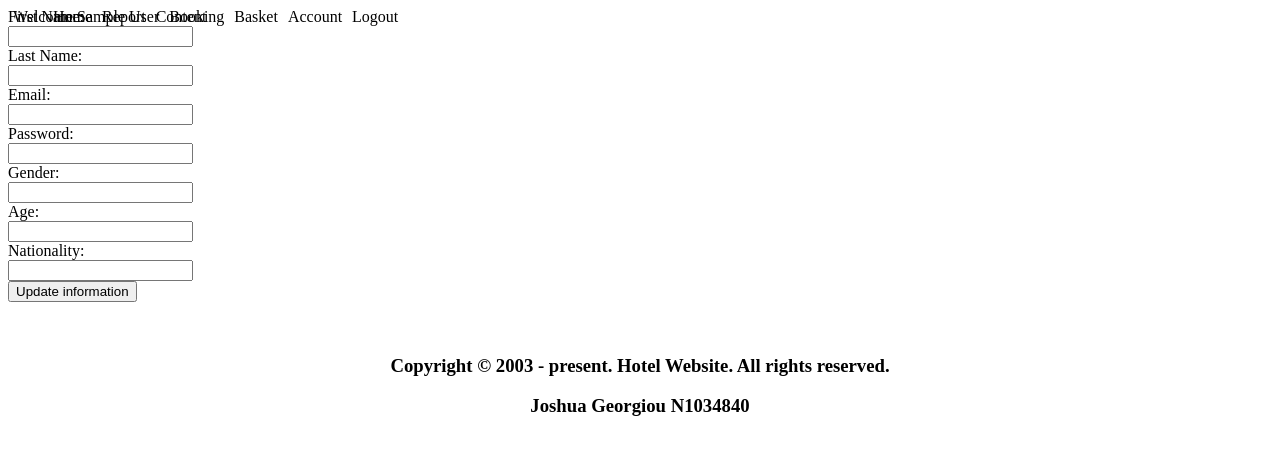
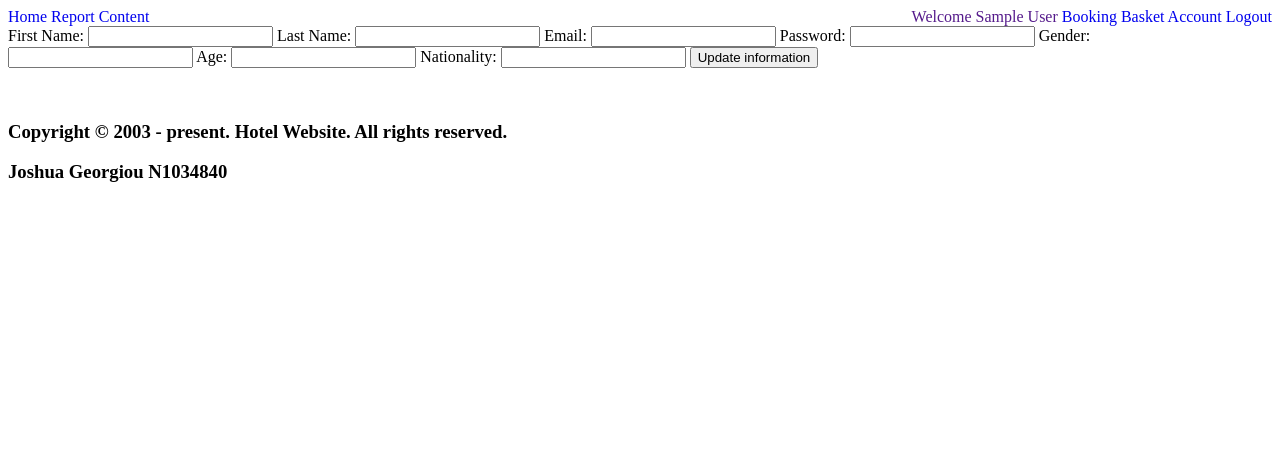
Before and after one commit to JoshG232/HotelSystem, a PHP site: page /account.php in a window 1280 px wide. Shown: the top 455 px of the page. Run offline with PHP 8.4, Linux system fonts and the light colour scheme; the visitor is signed in with stand-in values (Sample User, id 1); data that the repository does not hold is empty.

Commit message:
style changes

```diff
--- a/account.php
+++ b/account.php
@@ -1,7 +1,18 @@
 <?php include 'headerNav.php';?>
 <?php include "./config/database.php"; ?>
 <link rel="stylesheet" href="style.css">
+<style>
+    div.basketDisplay{
+        display: block;
+    }
+    input.hiddenVariables{
+        display:none;
+    }
+
+
+</style>
 <body>
+
 <?php
     $customerID = $_SESSION['customerID'];
     $sql = "SELECT * FROM customer WHERE customerID='$customerID'";
@@ -12,6 +23,7 @@
     $sql = "SELECT * FROM booking WHERE customerID='$customerID' AND booked='1'";
     $result = mysqli_query($conn,$sql);
     $bookings = mysqli_fetch_all($result, MYSQLI_ASSOC);
+
 
     if (isset($_POST["updateInfo"])){
         $customerID = $_SESSION["customerID"];
@@ -31,6 +43,20 @@
             age='$age',
             nationality='$nationality'
              WHERE customerID='$customerID'";
+        if (mysqli_query($conn, $sql)){
+
+            header("Location: account.php");
+        }
+          else {
+            echo "Error" . mysqli_error($conn);
+        }
+
+    }
+
+    if (isset($_POST["deleteBooking"])){
+        $bookingID = filter_input(INPUT_POST, "bookingID",FILTER_SANITIZE_FULL_SPECIAL_CHARS);
+        echo $bookingID;
+        $sql = "DELETE FROM `booking` WHERE bookingID='$bookingID'";
         if (mysqli_query($conn, $sql)){
 
             header("Location: account.php");
@@ -96,7 +122,7 @@
 
     ?>
     <h2>Bookings</h2>
-    <div class="basketDisplay">
+    <div class="accountDisplay">
         <p>Hotel: <?php echo $hotelName ?> </p>
         <P>Date booked for: <?php echo $booking["dateBooked"] ?> </p>
         <p>Booking ID: <?php echo $booking["bookingID"] ?> </p>
@@ -104,7 +130,10 @@
         <p>Check out time:<?php echo $booking["checkOut"] ?> </p>
         <p>Adults:<?php echo $booking["adults"] ?> </p>
         <p>Children:<?php echo $booking["children"] ?> </p>
-
+        <form action="<?php echo $_SERVER["PHP_SELF"]; ?>" method="post">
+            <input type="text" name="bookingID"  value=<?php echo $booking["bookingID"] ?> class="hiddenVariables">
+            <input type="submit" value="Delete booking" name="deleteBooking">
+        </form>
 
         <br>
     </div>
--- a/booking.php
+++ b/booking.php
@@ -1,9 +1,13 @@
 <?php include "./config/database.php"; ?>
 <?php include 'headerNav.php';?>
 <script src="./app.js"></script>
-<link rel="stylesheet" href="style.css">
+
 <style>
     input.hiddenVariables{display:none;}
+    form.input{
+        top: 10%;
+
+    }
 </style>
 <body onload="locationSelection()"></body>
 <?php
--- a/content.php
+++ b/content.php
@@ -1,6 +1,6 @@
 <?php include 'headerNav.php';?>
 <?php include "./config/database.php"; ?>
-<link rel="stylesheet" href="style.css">
+
 
 <body>
     <?php
--- a/headerNav.php
+++ b/headerNav.php
@@ -1,8 +1,9 @@
 <?php
     $loggedIn = "none";
     $firstName = "";
+    $bookings = "1"
 ?>
-
+<link rel="stylesheet" href="style.css">
 <style>
     .navListItem2 {
         display: <?php echo "$loggedIn" ?>;
@@ -24,26 +25,37 @@
     }
 
 ?>
-    <div class="nav">
-        <ul class="navList">
+    <!-- <div class="nav"> -->
+        <!-- <ul class="navList">
             <li class="navListItem"><a href="index.php" class="navListItemText">Home</a></li>
-
-
             <li class="navListItem"><a href="report.php" class="navListItemText">Report</a></li>
             <li class="navListItem"><a href="content.php" class="navListItemText">Content</a></li>
         </ul>
         <ul class="navList2">
             <li class="navListItem2"><a class="navListItemText"><?php echo "Welcome ". $firstName; ?> </a></li>
             <li class="navListItem2"><a href="booking.php" class="navListItemText">Booking</a></li>
-            <li class="navListItem2"><a href="basket.php" class="navListItemText">Basket</a></li>
+            <li class="navListItem2"><a href="basket.php" class="navListItemText"><?php echo "Basket " . "(" . $bookings . ")"?></a></li>
             <li class="navListItem2"><a href="account.php" class="navListItemText">Account</a></li>
             <li class="navListItem2"><a href="logout.php" class="navListItemText">Logout</a></li>
 
             <li class="navListItem3"><a href="loginRegister.php" class="navListItemText">Login/Registration</a></li>
 
 
-        </ul>
-    </div>
+        </ul> -->
+        <div class="leftNav">
+            <a href="index.php" class="navListItem">Home</a>
+            <a href="report.php" class="navListItem">Report</a>
+            <a href="content.php" class="navListItem">Content</a>
+            <div class="rightNav">
+                <a href="" class="navListItem2"><?php echo "Welcome ". $firstName; ?> </a>
+                <a href="booking.php" class="navListItem2">Booking</a>
+                <a href="basket.php" class="navListItem2">Basket</a>
+                <a href="account.php" class="navListItem2">Account</a>
+                <a href="logout.php" class="navListItem2">Logout</a>
+                <a href="loginReister.php" class="navListItem3">Login/Register</a>
+            </div>
+        </div>
+    <!-- </div> -->
 
 
 <style>
--- a/index.php
+++ b/index.php
@@ -7,14 +7,14 @@
     <meta name="viewport" content="width=device-width, initial-scale=1.0">
     <title>Hotel Website</title>
     <script src="./app.js"></script>
-    <link rel="stylesheet" href="style.css">
+
 </head>
 <body onLoad="showSlides(1)">
 
 
     <header>
       <?php include 'headerNav.php';?>
-      <?php include 'header.html';?>
+      <!-- <?php include 'header.html';?> -->
     </header>
 
 
--- a/loginRegister.php
+++ b/loginRegister.php
@@ -7,7 +7,7 @@
     <meta name="viewport" content="width=device-width, initial-scale=1.0">
     <title>Hotel Website</title>
     <script src="./app.js"></script>
-    <link rel="stylesheet" href="style.css">
+
 </head>
 <body>
 
--- a/report.php
+++ b/report.php
@@ -6,7 +6,7 @@
     <meta name="viewport" content="width=device-width, initial-scale=1.0">
     <title>Hotel Website</title>
     <script src="./app.js"></script>
-    <link rel="stylesheet" href="style.css">
+    <!-- <link rel="stylesheet" href="style.css"> -->
 </head>
 <body>
     <?php include 'headerNav.html';?>
--- a/style.css
+++ b/style.css
@@ -1,90 +1,7 @@
-
-div.nav {
-    position: fixed;
-}
-
-
-
-
-.navList {
-    position: fixed;
-    list-style-type: none;
-    margin: 0;
-    padding-right: 500px;
-    display: block;
-    float: left;
-}
-.navList2 {
-    position: relative;
-    list-style-type: none;
-    margin: 0;
-    padding: 0;
-    display: block;
+.rightNav {
     float: right;
 }
-.navListItem {
-    float: left;
+a {
+    list-style-type: none;
+    text-decoration: none;
 }
-.navListItem2 {
-    float: left;
-}
-
-.navListItemText {
-    padding: 5px;
-    text-decoration:none;
-    color:black;
-}
-
-.header{
-
-
-    text-align: center;
-    color: white;
-    height: 300px;
-}
-.headerImage{
-
-    max-width: 100%;
-    max-height: 600px;
-}
-
-.titleWords {
-    position: absolute;
-    top: 50%;
-    left: 50%;
-
-
-}
-input{
-    display:block;
-}
-.registerForm {
-    position: relative;
-    bottom: 10%;
-}
-.loginForm{
-    position: relative;
-}
-
-.footerText{
-    text-align: center;
-
-}
-.roomDisplay {
-    position: static;
-    display: block;
-    position: absolute;
-    top: 20%;
-    clear: both;
-
-}
-
-form.selectForm {
-  position: relative;
-  margin-top: 50px;
-
-}
-
-form.input.hiddenVariables{
-    display: none;
-}
```
Also changed, not shown: basket.php (+19 -1 lines).
